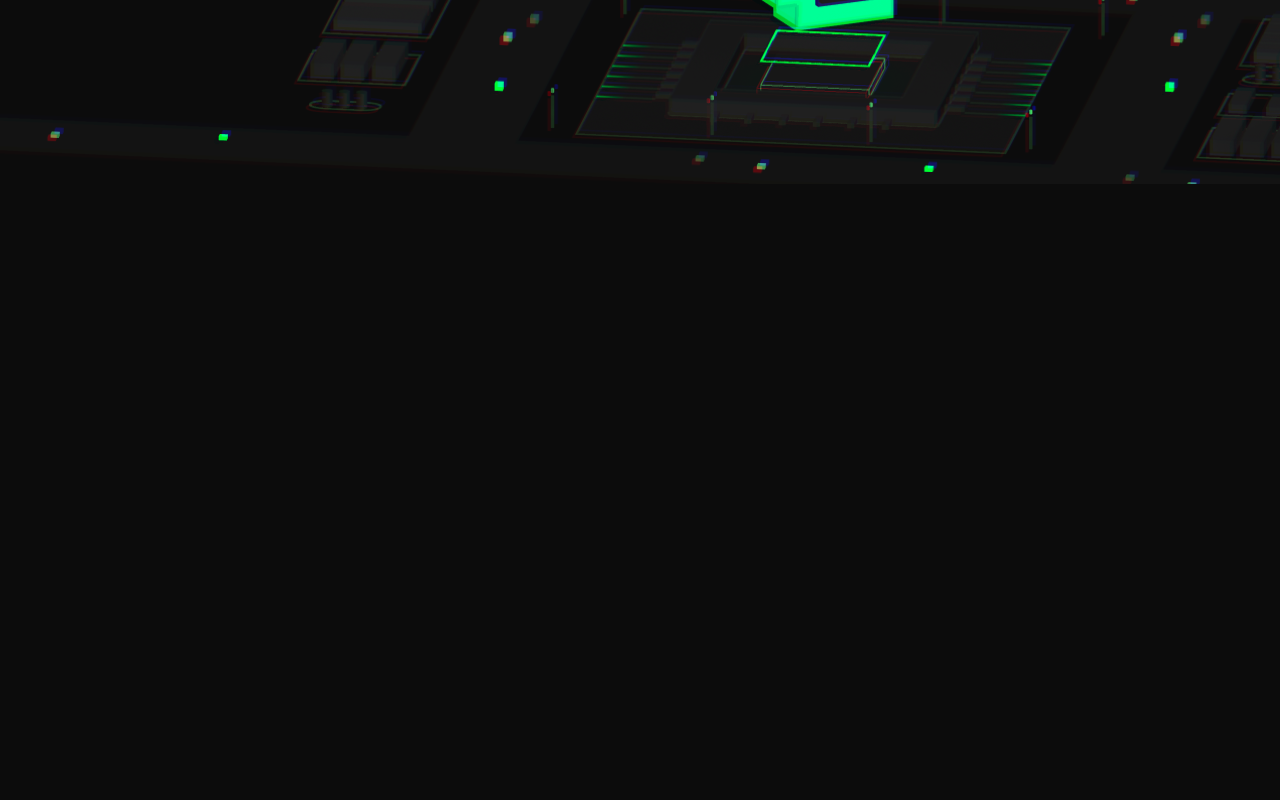
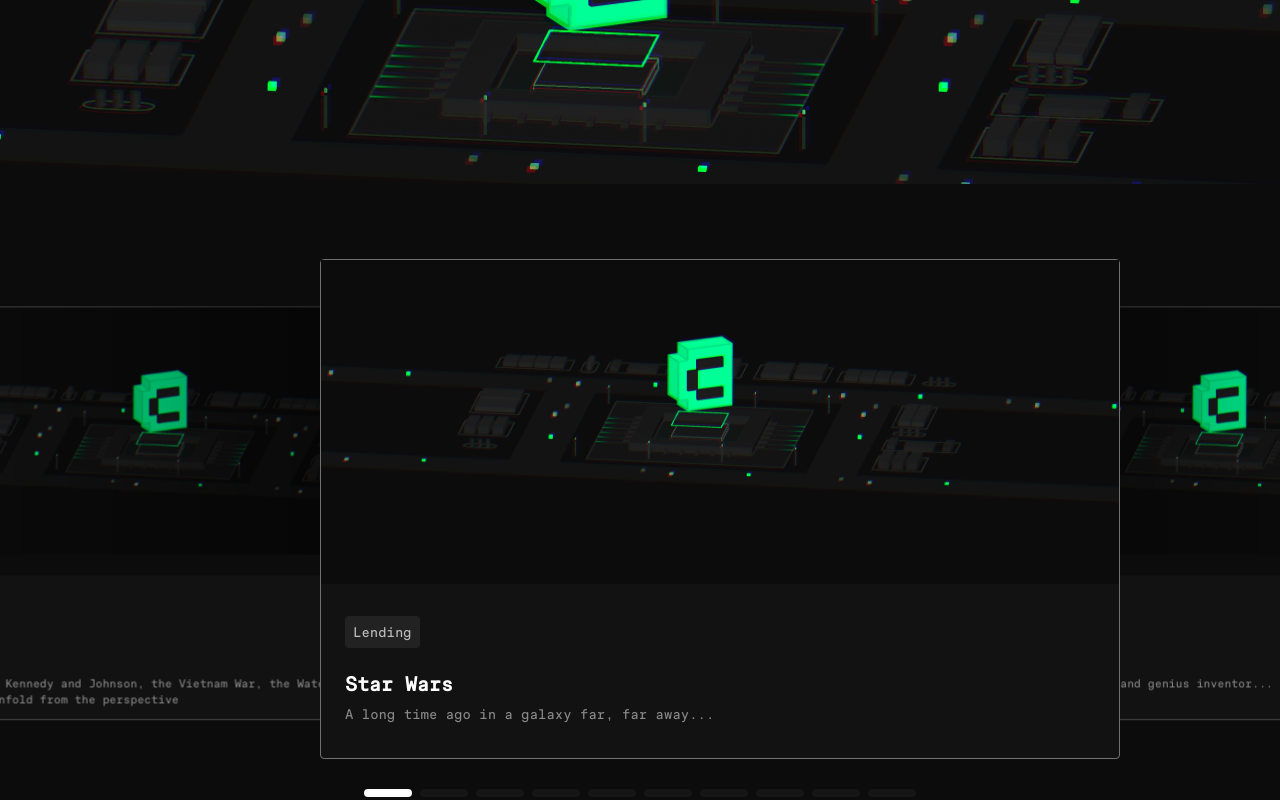
Before and after one commit to Plex-Engineer/canto-explore, a Next.js app: page / in a window 1280 px wide. Shown: the part 700-1500 px from the top of the page. Built offline with nearby package versions, Linux system fonts and the light colour scheme.

Commit message:
Update styles and add new component

```diff
--- a/app/globals.css
+++ b/app/globals.css
@@ -37,3 +37,29 @@ a {
         color-scheme: dark;
     }
 }
+
+.swiper-pagination {
+    /* transform: translateY(10px) !important; */
+    /* background-color: red !important; */
+}
+
+.swiper-pagination-bullet {
+    width: 48px !important;
+    height: 8px !important;
+    border-radius: 4px !important;
+    background: #424242 !important;
+}
+
+.swiper-pagination-bullet-active {
+    background: #fdfdfd !important;
+}
+
+h2 {
+    color: #fff;
+    font-family: var(--nuebit);
+    font-size: 28px;
+    font-style: normal;
+    font-weight: 400;
+    line-height: 100%; /* 28px */
+    text-transform: uppercase;
+}
--- a/app/layout.tsx
+++ b/app/layout.tsx
@@ -10,6 +10,11 @@ const rmmono = localFont({
 const nuebit = localFont({
   src: "../fonts/ppmondwest.otf",
   variable: "--nuebit",
+});
+
+const videotype = localFont({
+  src: "../fonts/videotype.otf",
+  variable: "--videotype",
 });
 
 export const metadata: Metadata = {
@@ -25,7 +30,7 @@ export default function RootLayout({
   return (
     <html lang="en">
       <body
-        className={`${rmmono.variable} ${rmmono.className} ${nuebit.variable}`}
+        className={`${rmmono.variable} ${videotype.variable} ${rmmono.className} ${nuebit.variable}`}
       >
         {children}
       </body>
--- a/app/page.module.css
+++ b/app/page.module.css
@@ -8,4 +8,5 @@
 .container {
     /* max-width: 1400px; */
     /* margin-inline: auto; */
+    width: 100%;
 }
--- a/app/page.tsx
+++ b/app/page.tsx
@@ -4,6 +4,7 @@ import HeroSection from "@/sections/hero";
 import Spotlight from "@/sections/spotlight/spotlight";
 import MoreSection from "@/sections/more";
 import Footer from "@/sections/footer";
+import HighlightCard from "@/components/cards/highlightCard";
 
 export default function Home() {
   return (
@@ -11,7 +12,9 @@ export default function Home() {
       <NavBar />
       <div className={styles.container}>
         <HeroSection />
-        {/* <Spotlight /> */}
+
+        <Spotlight />
+
         {/* <MoreSection /> */}
       </div>
       {/* <Footer /> */}
--- a/components/cards/cards.module.scss
+++ b/components/cards/cards.module.scss
@@ -1,10 +1,58 @@
 .highlightCard {
-  height: 100%;
-  background-color: #555;
-  justify-content: center;
+  height: 500px;
+  width: 800px;
+  background-color: #121212;
+  border: 1px solid #717070;
   display: flex;
-  align-items: center;
-  border: 1px solid #666;
+  flex-direction: column;
   border-radius: 4px;
   color: white;
+
+  img {
+    display: flex;
+    width: 100%;
+    height: 65%;
+    object-fit: cover;
+    background-color: #333;
+  }
+
+  h3 {
+    color: #fff;
+    font-size: 20px;
+    font-weight: 600;
+  }
+  h5 {
+    color: rgba(255, 255, 255, 0.5);
+    font-size: 14px;
+    font-weight: 400;
+    line-height: 20px;
+  }
 }
+
+.container {
+  display: flex;
+  flex-direction: column;
+  padding: 32px 24px;
+  gap: 8px;
+  height: 30%;
+}
+
+.links {
+  display: flex;
+  gap: 8px;
+  a {
+    display: flex;
+    padding: 8px;
+    align-items: center;
+    gap: 10px;
+    border-radius: 4px;
+    background: #222;
+    text-decoration: none;
+
+    color: rgba(255, 255, 255, 0.7);
+    font-size: 14px;
+    font-weight: 400;
+    line-height: normal;
+    width: fit-content;
+  }
+}
--- a/components/cards/highlightCard.tsx
+++ b/components/cards/highlightCard.tsx
@@ -1,12 +1,35 @@
+import Image from "next/image";
 import styles from "./cards.module.scss";
+import Gap from "../gap";
 
-interface Props {
+export interface HighlightCardProps {
   title: string;
   description: string;
   image: string;
+  category: string;
+  links: {
+    site: string;
+    twitter?: string;
+    github?: string;
+  };
 }
-const HighlightCard = (props: Props) => {
-  return <article className={styles.highlightCard}>{props.title}</article>;
+const HighlightCard = (props: HighlightCardProps) => {
+  return (
+    <article className={styles.highlightCard}>
+      <Image src={props.image} alt={props.title} width={600} height={400} />
+
+      <section className={styles.container}>
+        <div className={styles.links}>
+          <a href={props.links.site}>{props.category}</a>
+          {props.links.twitter && <a href={props.links.twitter}>Twitter</a>}
+          {props.links.github && <a href={props.links.github}>Github</a>}
+        </div>
+        <Gap height={8} />
+        <h3>{props.title}</h3>
+        <h5>{props.description}</h5>
+      </section>
+    </article>
+  );
 };
 
 export default HighlightCard;
--- a/next.config.mjs
+++ b/next.config.mjs
@@ -1,4 +1,17 @@
 /** @type {import('next').NextConfig} */
-const nextConfig = {};
+const nextConfig = {
+    images: {
+        remotePatterns: [
+          {
+            protocol: 'https',
+            hostname: 'placehold.co',
+            port: '',
+            pathname: '/**',
+          },
+        ],
+      },
+};
+
+
 
 export default nextConfig;
--- a/sections/spotlight/spotlight.module.scss
+++ b/sections/spotlight/spotlight.module.scss
@@ -1,9 +1,14 @@
 .container {
-  //   margin: 2rem 0;
-  height: 400px;
-  width: 100%;
+  height: 700px;
+  width: 100vw;
+  display: flex;
+  justify-content: center;
+  align-items: center;
 }
 
+.swiper {
+  height: 550px;
+}
 .btn {
   display: block;
   background-color: white;
--- a/sections/spotlight/spotlight.tsx
+++ b/sections/spotlight/spotlight.tsx
@@ -1,75 +1,127 @@
 "use client";
 
-import HighlightCard from "@/components/cards/highlightCard";
+import HighlightCard, {
+  HighlightCardProps,
+} from "@/components/cards/highlightCard";
 import styles from "./spotlight.module.scss";
 
 import { Swiper, SwiperSlide } from "swiper/react";
 
-import "swiper/css";
-import "swiper/css/effect-coverflow";
-import "swiper/css/pagination";
-import "swiper/css/navigation";
+import "swiper/scss";
+import "swiper/scss/effect-coverflow";
+import "swiper/scss/pagination";
+import "swiper/scss/navigation";
 import { EffectCoverflow, Pagination, Navigation } from "swiper/modules";
 
 const Spotlight = () => {
-  const items = [
+  const items: HighlightCardProps[] = [
     {
       title: "Star Wars",
       description: "A long time ago in a galaxy far, far away...",
-      image: "https://via.placeholder.com/150",
+      image: "/hero.png",
+      category: "Lending",
+      links: {
+        site: "https://starwars.com",
+      },
     },
     {
       title: "Iron Man",
       description: "A billionaire industrialist and genius inventor...",
-      image: "https://via.placeholder.com/150",
+      image: "/hero.png",
+      category: "Superhero",
+      links: {
+        site: "https://marvel.com",
+        github: "https://github.com/marvel",
+      },
     },
     {
       title: "The Lord of the Rings",
       description: "An epic high-fantasy novel...",
-      image: "https://via.placeholder.com/150",
+      image: "/hero.png",
+      category: "Fantasy",
+      links: {
+        site: "https://lotr.com",
+        twitter: "https://twitter.com/lotr",
+      },
     },
     {
       title: "The Matrix",
       description: "A computer hacker learns from mysterious rebels...",
-      image: "https://via.placeholder.com/150",
+      image: "/hero.png",
+      category: "Sci-fi",
+      links: {
+        site: "https://matrix.com",
+        twitter: "https://twitter.com/matrix",
+      },
     },
     {
       title: "The Godfather",
       description: "The aging patriarch of an organized crime dynasty...",
-      image: "https://via.placeholder.com/150",
+      image: "/hero.png",
+      category: "Crime",
+      links: {
+        site: "https://godfather.com",
+        twitter: "https://twitter.com/godfather",
+      },
     },
     {
       title: "The Shawshank Redemption",
       description: "Two imprisoned ",
-      image: "https://via.placeholder.com/150",
+      image: "/hero.png",
+      category: "Drama",
+      links: {
+        site: "https://shawshank.com",
+        twitter: "https://twitter.com/shawshank",
+      },
     },
     {
       title: "The Dark Knight",
       description:
         "Batman, Gordon and Harvey Dent are forced to deal with the chaos unleashed by an anarchist mastermind known only as the Joker...",
-      image: "https://via.placeholder.com/150",
+      image: "/hero.png",
+      category: "Superhero",
+      links: {
+        site: "https://darkknight.com",
+        twitter: "https://twitter.com/darkknight",
+      },
     },
     {
       title: "Inception",
       description:
         "A thief who steals corporate secrets through the use of dream-sharing technology is given the inverse task of planting an idea into the mind of a C.E.O...",
-      image: "https://via.placeholder.com/150",
+      image: "/hero.png",
+      category: "Sci-fi",
+      links: {
+        site: "https://inception.com",
+        twitter: "https://twitter.com/inception",
+      },
     },
     {
       title: "Pulp Fiction",
       description:
         "The lives of two mob hitmen, a boxer, a gangster and his wife, and a pair of diner bandits intertwine in four tales of violence and redemption...",
-      image: "https://via.placeholder.com/150",
+      image: "/hero.png",
+      category: "Crime",
+      links: {
+        site: "https://pulpfiction.com",
+        twitter: "https://twitter.com/pulpfiction",
+      },
     },
     {
       title: "Forrest Gump",
       description:
         "The presidencies of Kennedy and Johnson, the Vietnam War, the Watergate scandal and other historical events unfold from the perspective",
-      image: "https://via.placeholder.com/150",
+      image: "/hero.png",
+      category: "Drama",
+      links: {
+        site: "https://forrestgump.com",
+        twitter: "https://twitter.com/forrestgump",
+      },
     },
   ];
 
   return (
+    <section className={styles.container}>
       <Swiper
         effect={"coverflow"}
         grabCursor={true}
@@ -82,8 +134,10 @@ const Spotlight = () => {
           depth: 100,
           modifier: 2.5,
         }}
+        // navigation
+        pagination={{ clickable: true }}
+        className={styles.swiper}
         modules={[EffectCoverflow, Pagination, Navigation]}
-      className={styles.container}
         spaceBetween={0}
         onSlideChange={() => console.log("slide change")}
         onSwiper={(swiper) => console.log(swiper)}
@@ -96,10 +150,12 @@ const Spotlight = () => {
             }}
             key={index + item.title}
           >
-          <HighlightCard key={index + "h"} {...item} />
+            <HighlightCard key={index + item.title + "h"} {...item} />
           </SwiperSlide>
         ))}
+        <div className="swiper-pagination"></div>
       </Swiper>
+    </section>
   );
 };
 
--- a/sections/style.module.scss
+++ b/sections/style.module.scss
@@ -3,7 +3,7 @@
   flex-direction: column;
   min-height: 800px;
   background-image: url("/hero.png");
-  background-position: 0 270px;
+  background-position: 50% 270px;
   background-size: cover;
 
   .row {
@@ -12,14 +12,9 @@
     align-items: center;
     justify-content: center;
     gap: 16px;
-    flex: 1;
+    flex: 1.2;
   }
 
-  //   .image {
-  //     height: 50vw;
-  //     width: 100vw;
-  //     position: absolute;
-  //   }
   h1 {
     font-family: var(--nuebit);
     font-size: 72px;
```
Also changed, not shown: fonts/videotype.ttf (added). Lines whose indentation alone changed are shown as unchanged.
